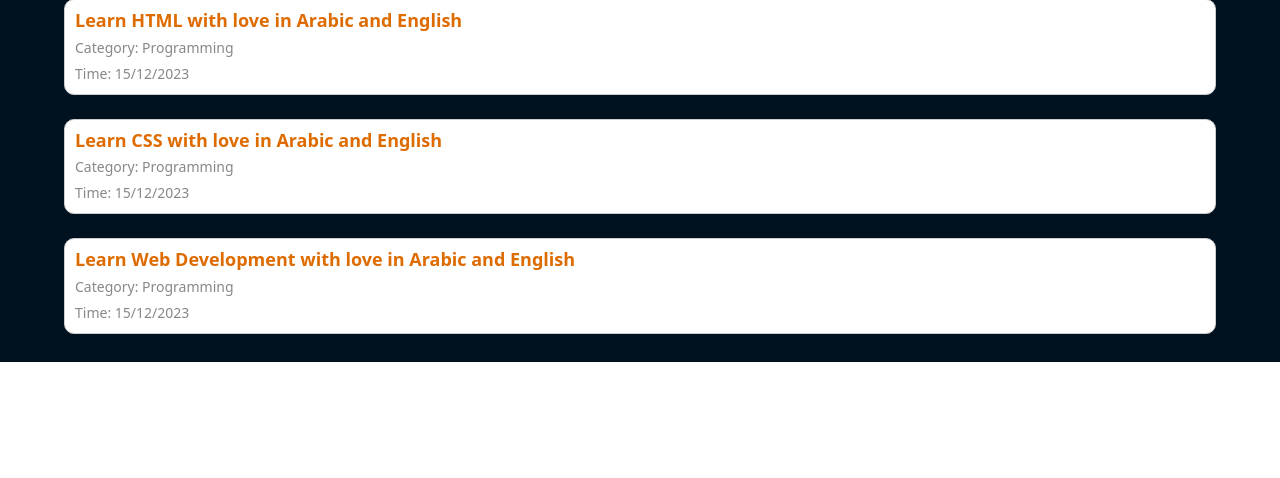
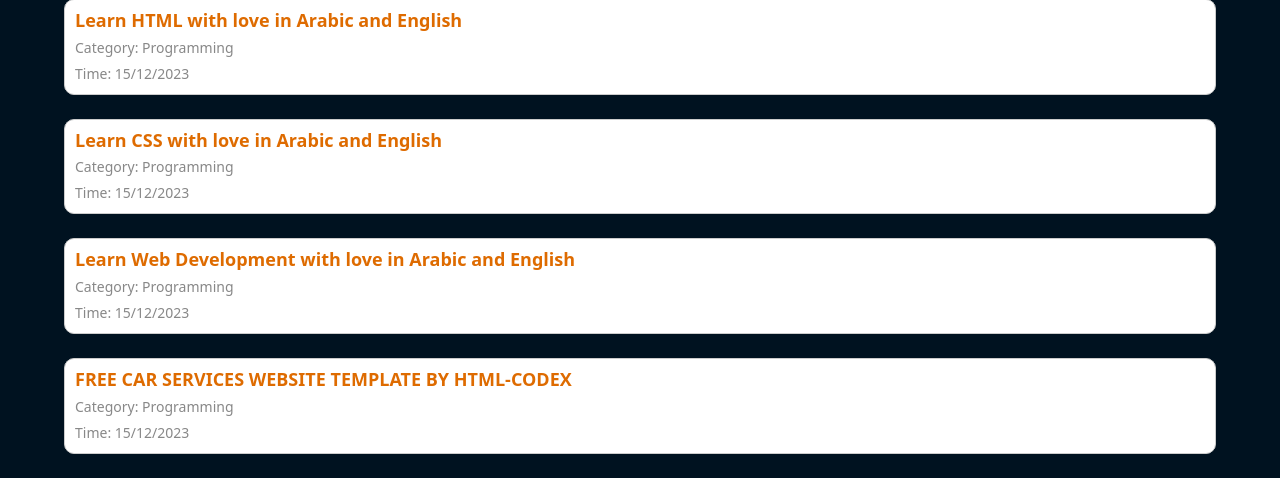
Before and after one commit to felopateermina/Skilldr, a PHP site: page /api/result.php in a window 1280 px wide. Shown: the part 438-916 px from the top of the page. Before the commit the page ends 800 px from the top, so only its background shows below. Run offline with PHP 8.4, Linux system fonts and the light colour scheme; some libraries are stand-ins or nearby versions.

Commit message:
sOMEeDITE

```diff
--- a/api/result.php
+++ b/api/result.php
@@ -35,6 +35,13 @@ $products = [
         'category' => 'Programming',
         'time' => "15/12/2023",
         'id' => "video.code.web-dev.php",
+    ],
+    [
+        'name' => 'fe6d-jnO2-sk7U',
+        'price' => "FREE CAR SERVICES WEBSITE TEMPLATE BY HTML-CODEX",
+        'category' => 'Programming',
+        'time' => "15/12/2023",
+        'id' => "https://htmlcodex.com/downloading/?item=2161",
     ],
 
     // ... Add more products as needed
--- a/css/video.css
+++ b/css/video.css
@@ -62,6 +62,7 @@ h1 {
 .video-info h2 {
     font-size: 16px;
     margin: 0;
+
 }
 
 .video-info p {
--- /dev/null
+++ b/site/code.xml
@@ -0,0 +1,6 @@
+<codeXMLweb>
+<intro>Codes Of The Website</intro>
+   <Codes>
+      <Code for="FREE CAR SERVICES WEBSITE TEMPLATE" by="HTML-CODEX">fe6d-jnO2-sk7U</Code>
+   </Codes>
+</codeXMLweb>
```
Also changed, not shown: api/video.code.web-dev.php (+8 -1 lines).
